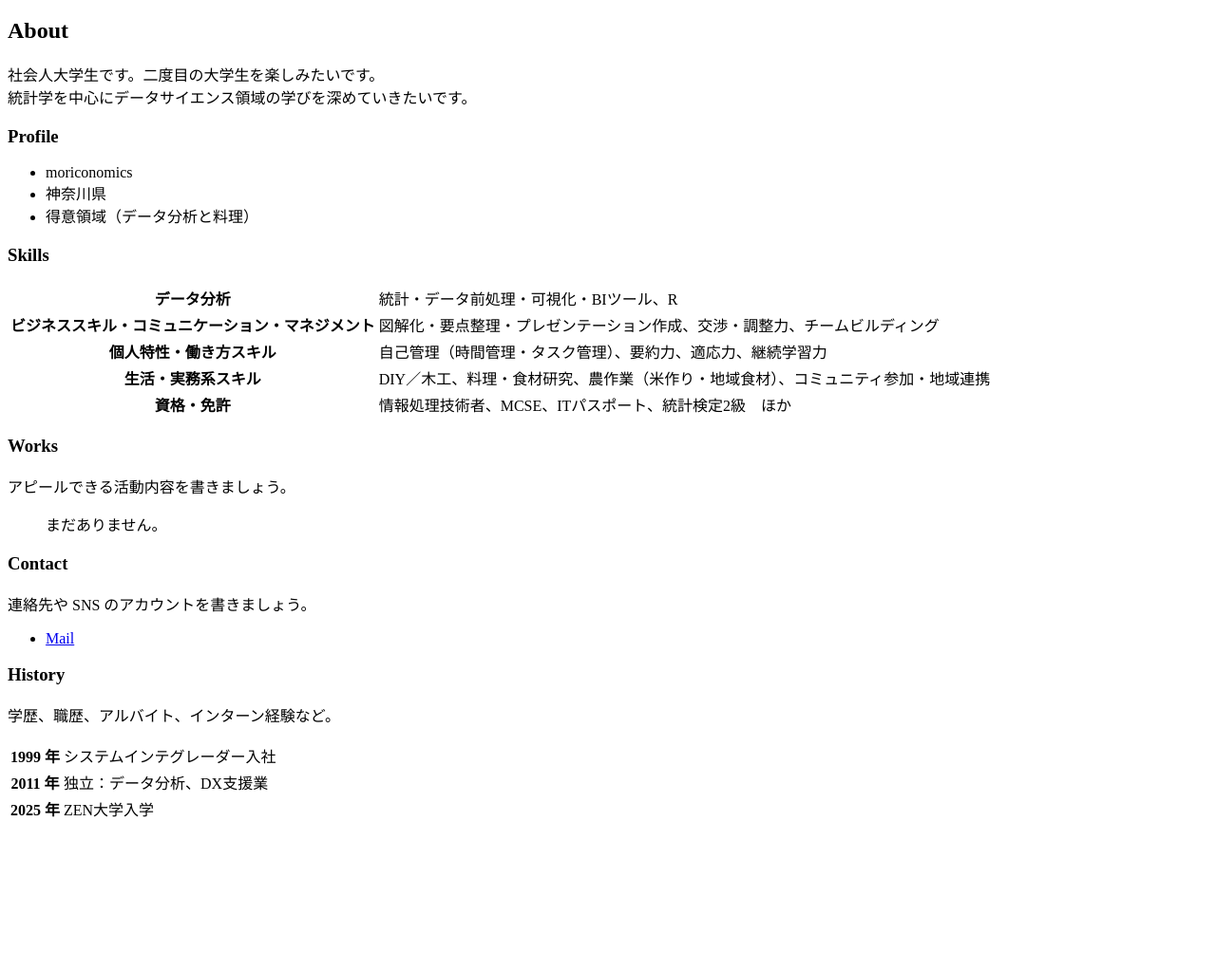
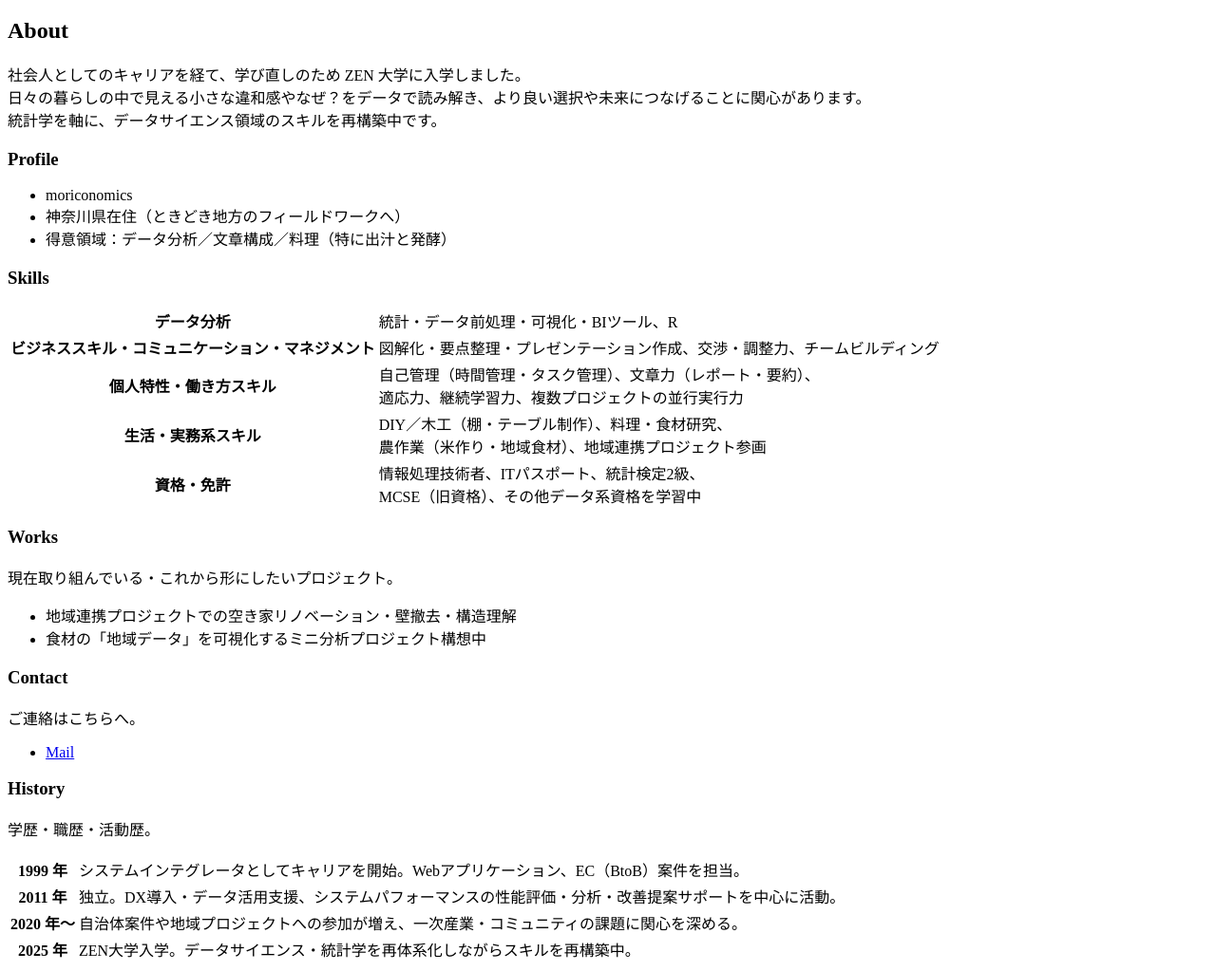
Before and after one commit to moriconomics/moriconomics.github.io, a plain HTML site: page index.html in a window 1280 px wide. Shown: the part 61-1084 px from the top of the page at 95% size. Before the commit the page ends 936 px from the top, so only its background shows below. Drawn offline with Linux system fonts and the light colour scheme.

Commit message:
情報更新

```diff
--- a/index.html
+++ b/index.html
@@ -9,21 +9,23 @@
   <h1>moriconomics</h1>
   <h2>About</h2>
   <p>
-      社会人大学生です。二度目の大学生を楽しみたいです。<br>
-      統計学を中心にデータサイエンス領域の学びを深めていきたいです。
+    社会人としてのキャリアを経て、学び直しのため ZEN 大学に入学しました。<br>
+    日々の暮らしの中で見える小さな違和感やなぜ？をデータで読み解き、より良い選択や未来につなげることに関心があります。<br>
+    統計学を軸に、データサイエンス領域のスキルを再構築中です。
   </p>
   <h3>Profile</h3>
   <ul>
     <li>moriconomics</li>
-      <li>神奈川県</li>
-      <li>得意領域（データ分析と料理）</li>
+    <li>神奈川県在住（ときどき地方のフィールドワークへ）</li>
+    <li>得意領域：データ分析／文章構成／料理（特に出汁と発酵）</li>
   </ul>
-
   <h3>Skills</h3>
   <table>
     <tr>
       <th>データ分析</th>
-        <td>統計・データ前処理・可視化・BIツール、R</td>
+      <td>
+        統計・データ前処理・可視化・BIツール、R
+      </td>
     </tr>
     <tr>
       <th>ビジネススキル・コミュニケーション・マネジメント</th>
@@ -31,44 +33,56 @@
     </tr>
     <tr>
       <th>個人特性・働き方スキル</th>
-        <td>自己管理（時間管理・タスク管理）、要約力、適応力、継続学習力</td>
+      <td>
+        自己管理（時間管理・タスク管理）、文章力（レポート・要約）、<br>
+        適応力、継続学習力、複数プロジェクトの並行実行力
+      </td>
     </tr>
     <tr>
       <th>生活・実務系スキル</th>
-        <td>DIY／木工、料理・食材研究、農作業（米作り・地域食材）、コミュニティ参加・地域連携</td>
+      <td>
+        DIY／木工（棚・テーブル制作）、料理・食材研究、<br>
+        農作業（米作り・地域食材）、地域連携プロジェクト参画
+      </td>
     </tr>
     <tr>
       <th>資格・免許</th>
-        <td>情報処理技術者、MCSE、ITパスポート、統計検定2級　ほか</td>
+      <td>
+        情報処理技術者、ITパスポート、統計検定2級、<br>
+        MCSE（旧資格）、その他データ系資格を学習中
+      </td>
     </tr>
   </table>
-
   <h3>Works</h3>
-    <p>アピールできる活動内容を書きましょう。</p>
+  <p>現在取り組んでいる・これから形にしたいプロジェクト。</p>
   <ul>
-      まだありません。
+    <li>地域連携プロジェクトでの空き家リノベーション・壁撤去・構造理解</li>
+    <li>食材の「地域データ」を可視化するミニ分析プロジェクト構想中</li>
   </ul>
-
   <h3>Contact</h3>
-    <p>連絡先や SNS のアカウントを書きましょう。</p>
+  <p>ご連絡はこちらへ。</p>
   <ul>
     <li><a href="mailto:251zs04304@student.zen.ac.jp">Mail</a></li>
   </ul>
 
   <h3>History</h3>
-    <p>学歴、職歴、アルバイト、インターン経験など。</p>
+  <p>学歴・職歴・活動歴。</p>
   <table>
     <tr>
       <th>1999 年</th>
-        <td>システムインテグレーダー入社</td>
+      <td>システムインテグレータとしてキャリアを開始。Webアプリケーション、EC（BtoB）案件を担当。</td>
     </tr>
     <tr>
       <th>2011 年</th>
-        <td>独立：データ分析、DX支援業</td>
+      <td>独立。DX導入・データ活用支援、システムパフォーマンスの性能評価・分析・改善提案サポートを中心に活動。</td>
+    </tr>
+    <tr>
+      <th>2020 年〜</th>
+      <td>自治体案件や地域プロジェクトへの参加が増え、一次産業・コミュニティの課題に関心を深める。</td>
     </tr>
     <tr>
       <th>2025 年</th>
-        <td>ZEN大学入学</td>
+      <td>ZEN大学入学。データサイエンス・統計学を再体系化しながらスキルを再構築中。</td>
     </tr>
   </table>
 </body>
```
Lines whose indentation alone changed are shown as unchanged.
